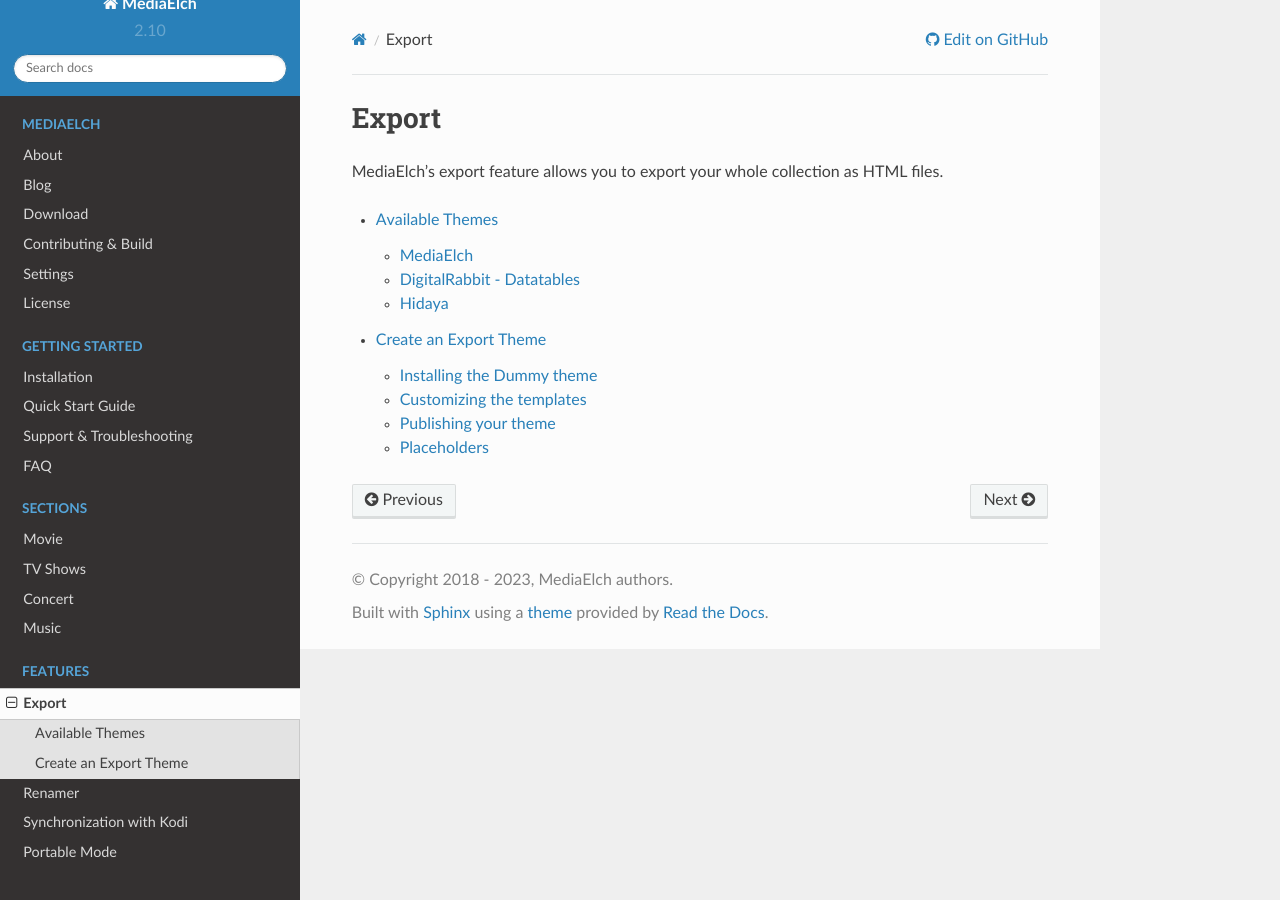
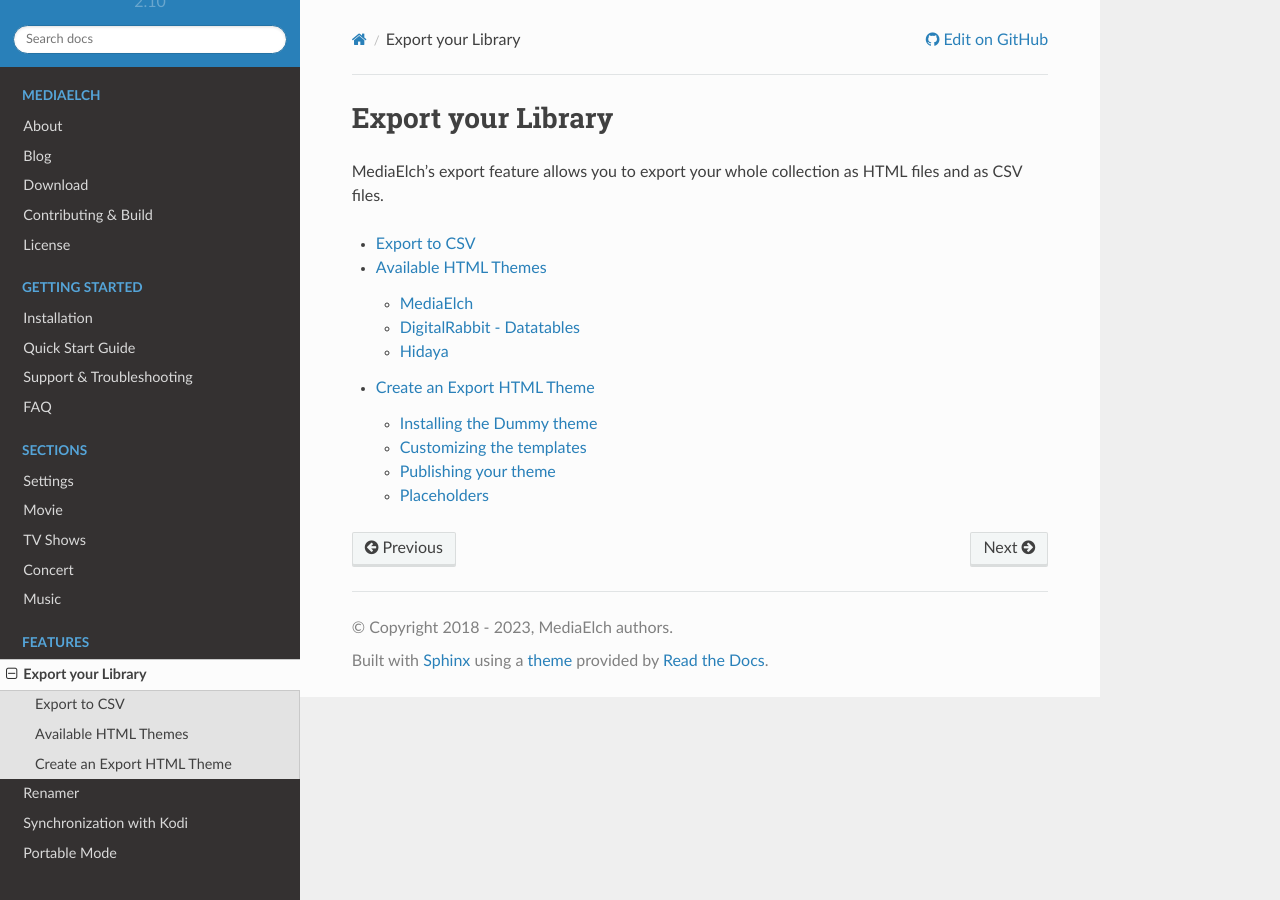
Before and after one commit to mediaelch/mediaelch-doc, a Sphinx documentation site: the page built from docs/source/export/index.rst, in a window 1280 px wide. Built offline with Sphinx 7.4.7 and the Read the Docs theme 2.0.0, drawn with Linux system fonts in a browser that asks for light colours; pages that are not in the unit, such as notebooks, are missing from menus.

Commit message:
doc: Add page about CSV export

```diff
--- a/docs/source/export/create-theme.rst
+++ b/docs/source/export/create-theme.rst
@@ -1,6 +1,6 @@
-======================
-Create an Export Theme
-======================
+===========================
+Create an Export HTML Theme
+===========================
 
 .. contents::
    :local:
--- a/docs/source/export/index.rst
+++ b/docs/source/export/index.rst
@@ -1,12 +1,14 @@
-======
-Export
-======
+===================
+Export your Library
+===================
 
-MediaElch's export feature allows you to export your whole collection as HTML files.
+MediaElch's export feature allows you to export your whole collection as HTML files
+and as CSV files.
 
 
 .. toctree::
    :maxdepth: 2
 
+   export-csv
    themes
    create-theme
--- a/docs/source/export/themes.rst
+++ b/docs/source/export/themes.rst
@@ -1,6 +1,6 @@
-================
-Available Themes
-================
+=====================
+Available HTML Themes
+=====================
 
 MediaElch provides three themes for exporting your media collection.
 
--- a/docs/source/index.rst
+++ b/docs/source/index.rst
@@ -30,7 +30,6 @@
    release-notes
    download
    contributing/index
-   settings
    license
 
 
@@ -50,6 +49,7 @@
    :maxdepth: 1
    :hidden:
 
+   settings
    movie/index
    tvshow/index
    concert/index
```
Also changed, not shown: docs/source/export/export-csv.rst (added, +34 -0 lines), docs/source/images/export-csv/mediaelch-export-csv-button.png (added), docs/source/images/export-csv/mediaelch-export-csv-dialog.png (added).
